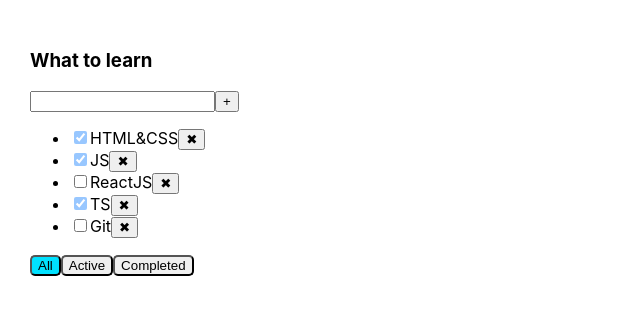
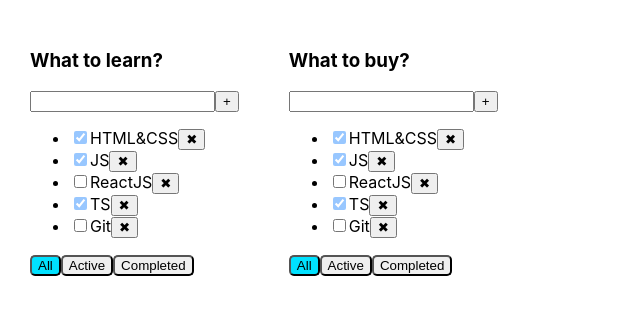
Before and after one commit to AleksanderZabrodski09/MY-TODO-LIST, a React (Create React App) app: page / in a window 1280 px wide. Shown: the top 314 px of the page, without its empty margins (0-640 px from the left). Built offline with nearby package versions, Linux system fonts and the light colour scheme.

Commit message:
create: add Array todolists and fix filterChange  (5)

```diff
--- a/src/App.tsx
+++ b/src/App.tsx
@@ -3,10 +3,23 @@ import './App.css';
 import {TodoList} from './TodoList';
 import {v1} from 'uuid';
 
+
+export type TodolistsPropsType={
+  todolistId: string
+  title:string
+  filter:FilterValueType
+}
 export type FilterValueType = 'all' | 'active' | 'completed'
 
 function App() {
 
+  const todolistId1=v1();
+  const todolistId2=v1();
+
+  const[todolists, setTodolists]=useState<TodolistsPropsType[]>([
+    {todolistId: todolistId1, title:'What to learn?', filter:'all'},
+    {todolistId: todolistId2, title:'What to buy?', filter:'all'}
+  ])
   const [tasks, setTasks] = useState([
     {id: v1(), title: "HTML&CSS", isDone: true},
     {id: v1(), title: "JS", isDone: true},
@@ -26,17 +39,17 @@ function App() {
     console.log(filteredTasks)
     setTasks(filteredTasks)
   }
-  const [filter, setFilter] = useState<FilterValueType>('all')
-  let filterForTodolist = tasks;
-  if (filter === 'active') {
-    filterForTodolist = tasks.filter(el => el.isDone === true);
-  }
-  if (filter === 'completed') {
-    filterForTodolist = tasks.filter(el => el.isDone === false);
-  }
+  // const [filter, setFilter] = useState<FilterValueType>('all')
+  // let filterForTodolist = tasks;
+  // if (filter === 'active') {
+  //   filterForTodolist = tasks.filter(el => el.isDone === true);
+  // }
+  // if (filter === 'completed') {
+  //   filterForTodolist = tasks.filter(el => el.isDone === false);
+  // }
 
-  const filterChange = (value: FilterValueType) => {
-    setFilter(value)
+  const filterChange = (todolistId:string,value: FilterValueType) => {
+    setTodolists(todolists.map(tl=>tl.todolistId===todolistId?{...tl, filter: value}:tl))
   }
   const changeTaskStatus = (taskId: string, value: boolean) => {
     setTasks(tasks.map(t => t.id === taskId ? {...t, isDone: value} : t))
@@ -46,16 +59,32 @@ function App() {
 
   return (
     <div className="App">
-      <TodoList
+      {
+        todolists.map(tl=>{
+
+          let filterForTodolist = tasks;
+          if (tl.filter === 'active') {
+            filterForTodolist = tasks.filter(el => el.isDone === true);
+          }
+          if (tl.filter === 'completed') {
+            filterForTodolist = tasks.filter(el => el.isDone === false);
+          }
+
+          return <TodoList
+            key={tl.todolistId}
+            todolistId={tl.todolistId}
             addTask={addTask}
-        title={'What to learn'}
+            title={tl.title}
             task={filterForTodolist}
             removeTask={removeTask}
             filterChange={filterChange}
-        filter={filter}
+            filter={tl.filter}
             changeTaskStatus={changeTaskStatus}
 
           />
+        })
+      }
+
 
     </div>
   );
--- a/src/TodoList.tsx
+++ b/src/TodoList.tsx
@@ -3,10 +3,11 @@ import {FilterValueType} from './App';
 import {CheckBox} from './components/CheckBox';
 
 type TodoListType = {
+  todolistId:string
   title: string
   task: TaskType[]
   removeTask: (taskId: string) => void
-  filterChange: (value: FilterValueType) => void
+  filterChange: (todolistId:string,value: FilterValueType) => void
   filter: FilterValueType
   addTask: (title: string) => void
   changeTaskStatus: (taskId: string, value: boolean) => void
@@ -46,13 +47,13 @@ export const TodoList = (props: TodoListType) => {
     props.removeTask(tID)
   }
   const onAllClickHandler = () => {
-    props.filterChange('all')
+    props.filterChange(props.todolistId, 'all')
   }
   const onActiveClickHandler = () => {
-    props.filterChange('active')
+    props.filterChange(props.todolistId, 'active')
   }
   const onCompletedClickHandler = () => {
-    props.filterChange('completed')
+    props.filterChange(props.todolistId,'completed')
   }
 
   const changeTaskStatusHandler = (tID: string, eValue: boolean) => {
```
Lines whose indentation alone changed are shown as unchanged.
